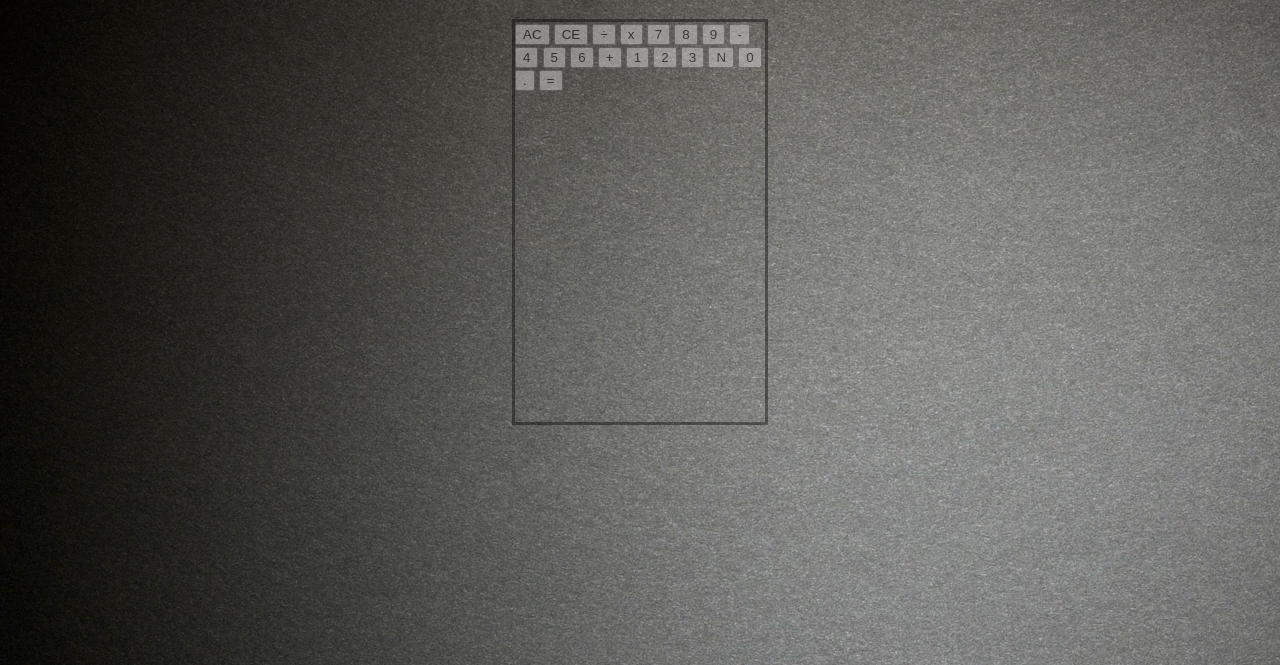
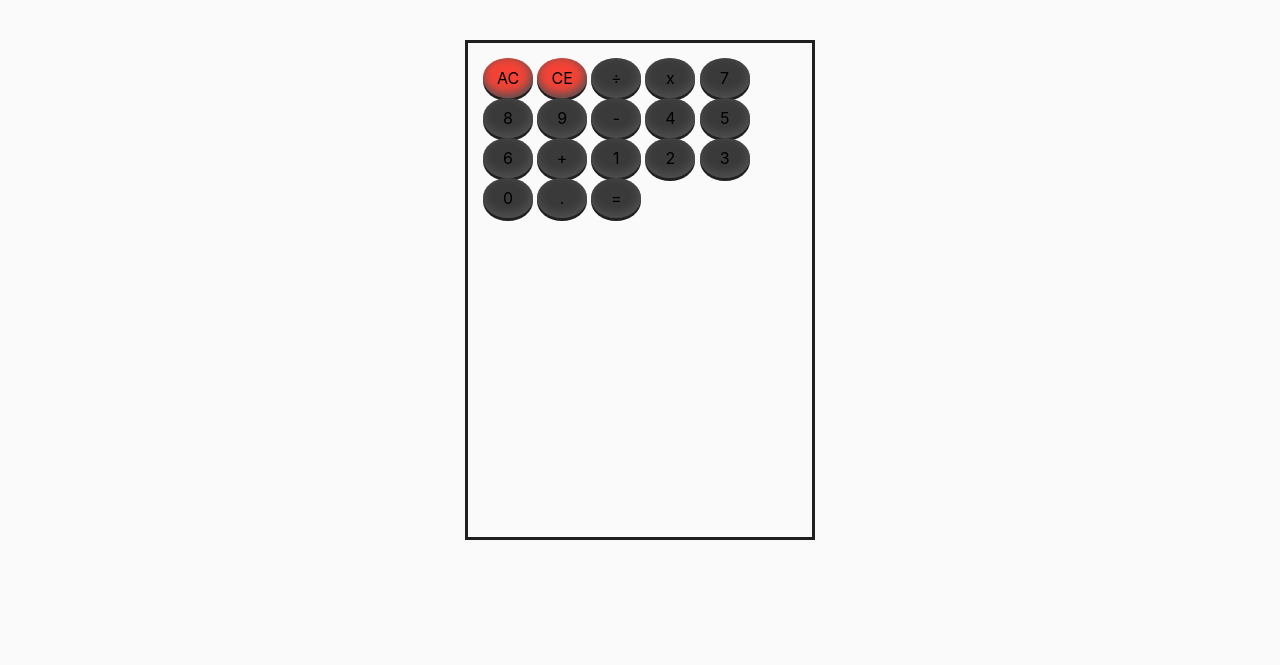
Before and after one commit to saisk8/JS_Calculator, a plain HTML site: page index.html in a window 1280 px wide. Shown: the part 135-800 px from the top of the page. Drawn offline with nearby package versions, Linux system fonts and the light colour scheme.

Commit message:
Change styles

```diff
--- a/css/master.css
+++ b/css/master.css
@@ -1,19 +1,39 @@
 body {
-    background-image: url("image.jpg");
+    background-color: #fafafa;
     background-repeat: no-repeat;
-    -webkit-filter: blur(5px);
-    filter: opacity(40%);
     font-family: 'Open Sans', sans-serif;
 }
 
+h1 {}
+
 .calculator {
-    height: 400px;
-    width: 250px;
-    margin-top: 12%;
+    height: 500px;
+    width: 350px;
+    margin-top: 5%;
     margin-left: auto;
     margin-right: auto;
     margin-bottom: auto;
     border: 3px solid;
 }
 
-.buttons {}
+#buttons {
+    font-size: 16px;
+    font-weight: bold;
+    color: #fff;
+    position: absolute;
+    display: inline-block;
+    width: 280px;
+    height: auto;
+    margin-top: 15px;
+    margin-left: 15px;
+}
+
+button {
+    border-radius: 100%;
+    border: none;
+    background-color: #3a3a3a;
+    margin: 0 4px 10px 8px;
+    height: 40px;
+    width: 50px;
+    box-shadow: 0px 3px 0px 0px #222121, inset -1px -3px 10px 1px #515151;
+}
--- a/index.html
+++ b/index.html
@@ -6,10 +6,21 @@
     <title>JS Calculator</title>
     <link rel="stylesheet" href="css/master.css">
     <link href="https://fonts.googleapis.com/css?family=Josefin+Sans|Open+Sans:400i" rel="stylesheet">
+    <link rel="stylesheet" href="https://cdnjs.cloudflare.com/ajax/libs/materialize/0.99.0/css/materialize.min.css">
+    <script src="https://cdnjs.cloudflare.com/ajax/libs/materialize/0.99.0/js/materialize.min.js"></script>
 </head>
 
-<body class="calculator">
-    <div class="buttons">
+<body>
+    <center>
+        <h1>A simple calculator</h1></center>
+    <div class="calculator">
+        <div class="display-primary">
+
+        </div>
+        <div class="display-secondary">
+
+        </div>
+        <div class="" id="buttons">
 
             <button class="red" value="ac">AC</button>
             <button class="red" value="ce">CE</button>
@@ -30,13 +41,14 @@
             <button value="1">1</button>
             <button value="2">2</button>
             <button value="3">3</button>
-        <button class="invisible">N</button>
 
             <button id="zero" value="0">0</button>
             <button id="point" value=".">.</button>
             <button id="equal" value="=">=</button>
 
         </div>
+    </div>
+
 </body>
 
 </html>
```
Lines whose indentation alone changed are shown as unchanged.
